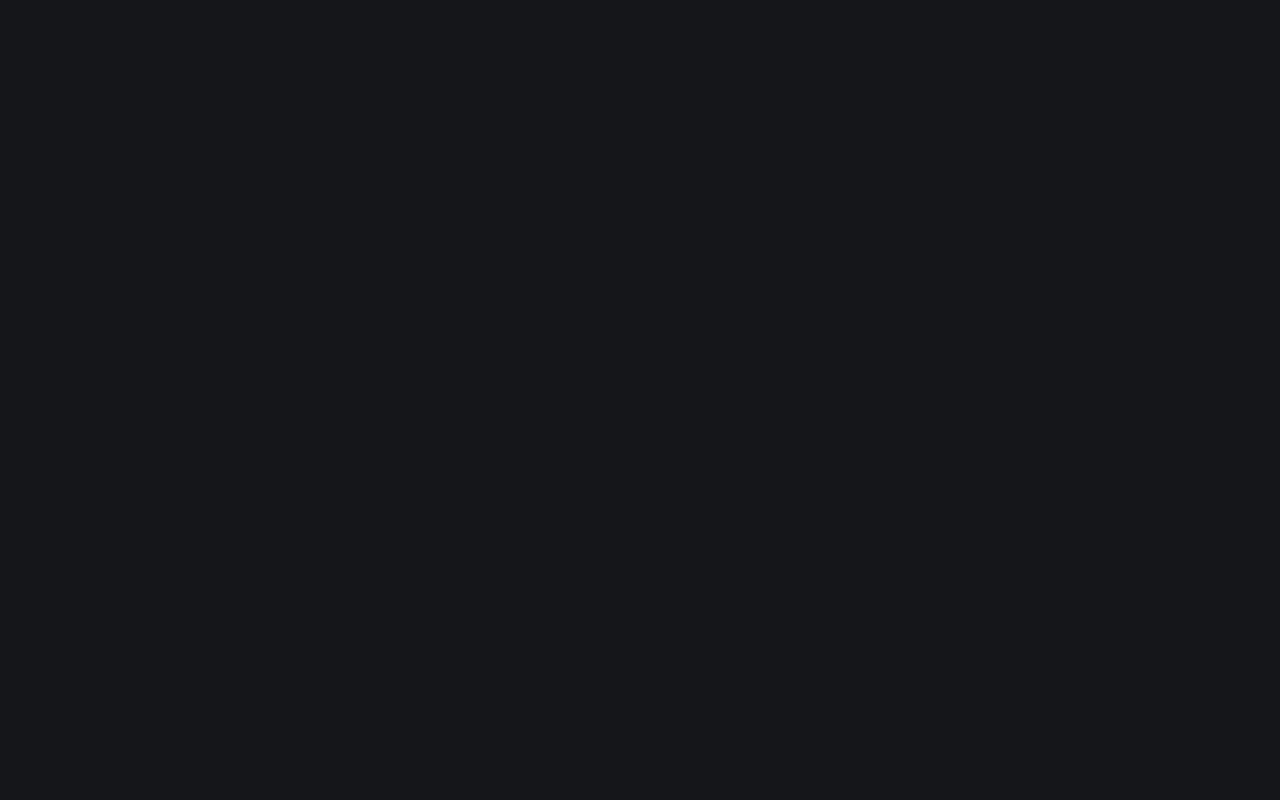
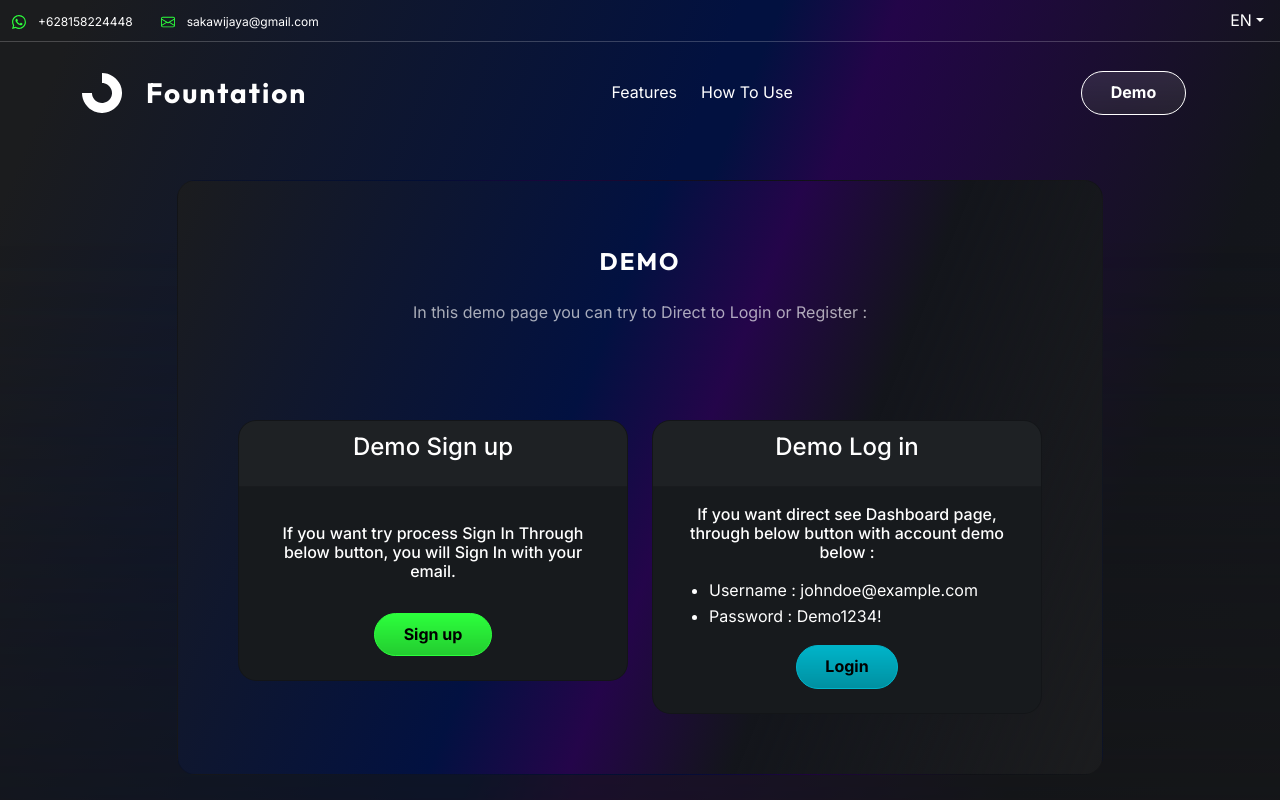
Before and after one commit to saka-web-id/fountationui, a Vue app: page /demo in a window 1280 px wide. Before the commit this address had no page. Shown: the top 800 px of the page. Built offline with nearby package versions, Linux system fonts and the light colour scheme.

Commit message:
Demo Page in Home. 20260202

```diff
--- /dev/null
+++ b/src/features/demo/components/DemoContent.vue
@@ -0,0 +1,54 @@
+<script setup lang="ts">
+import { useI18n } from 'vue-i18n';
+
+const { t } = useI18n();
+</script>
+
+<template>
+  <div class="row">
+    <div class="col col-lg-10 col-xxl-12 mx-auto">
+      <div class="card bg-gradient-dark">
+        <div class="card-body">
+          <div class="p-lg-4 py-3">
+            <div class="text-center mb-5 py-3 py-lg-1">
+              <h3 class="text-uppercase fs-4 fw-bold mb-3 heading">{{ t('app.demo.title') }}</h3>
+              <p class="text-muted">{{ t('app.demo.description') }}</p>
+            </div>
+            <div class="row gy-4 row-cols-1 row-cols-sm-2">
+              <div>
+                <div class="card text-center">
+                  <div class="card-header">
+                    <h4>{{ t('app.demo.signup.title') }}</h4>
+                  </div>
+                  <div class="card-body">
+                    <h6 class="text-muted card-subtitle mb-2"><br><span style="color: rgb(255, 255, 255);">{{ t('app.demo.signup.description') }}</span><br><br></h6>
+                    <a class="card-link btn btn-primary" href="/registration">{{ t('button.signup') }}</a>
+                  </div>
+                </div>
+              </div>
+              <div>
+                <div class="card text-center">
+                  <div class="card-header">
+                    <h4>{{ t('app.demo.login.title') }}</h4>
+                  </div>
+                  <div class="card-body">
+                    <h6 class="text-muted card-subtitle mb-2"><span style="color: rgb(255, 255, 255);">{{ t('app.demo.login.description') }}</span></h6>
+                    <p class="card-text"></p>
+                    <ul>
+                      <li class="text-start">{{ t('textField.username') }} : johndoe@example.com</li>
+                      <li class="text-start">{{ t('textField.password') }} : Demo1234!</li>
+                    </ul>
+                    <a class="card-link btn btn-info" href="http://www.myproject.local:8080/api/v0/user/login">{{ t('button.login') }}</a>
+                  </div>
+                </div>
+              </div>
+            </div>
+          </div>
+        </div>
+      </div>
+    </div>
+  </div>
+</template>
+
+<style scoped>
+</style>
--- a/src/layouts/footer/FooterMain.vue
+++ b/src/layouts/footer/FooterMain.vue
@@ -33,6 +33,7 @@ const { t } = useI18n();
           <li class="nav-item"><a class="nav-link fw-bold link-light" href="/howto.html">How to</a></li>-->
           <li class="nav-item"><router-link id="idfooterhome" to="/" class="nav-link fw-bold link-light">{{ t('app.features.title') }}</router-link></li>
           <li class="nav-item"><router-link id="idfooterhowtouse" to="/howtouse" class="nav-link fw-bold link-light">{{ t('app.howToUse.title') }}</router-link></li>
+          <li class="nav-item"><router-link id="idfooterdemo" to="/demo" class="nav-link fw-bold link-light">{{ t('app.demo.title') }}</router-link></li>
         </ul>
         <p class="text-muted mb-2">{{ t('app.copyright.title') }} © {{ t('app.brand.title') }}</p>
       </div>
--- a/src/layouts/headers/HeaderMain.vue
+++ b/src/layouts/headers/HeaderMain.vue
@@ -46,8 +46,8 @@ const { t } = useI18n();
             <li class="nav-item"><router-link to="/howtouse" class="nav-link" >{{ t('app.howToUse.title') }}</router-link></li>
           </ul>
             <!--<router-link to="/login" tag="button" class="btn bg-white bg-opacity-10 bg-gradient me-2">{{ t('button.login') }}</router-link>-->
-            <a href="http://www.myproject.local:8080/api/v0/user/login" tag="button" class="btn bg-white bg-opacity-10 bg-gradient me-2">{{ t('button.login') }}</a>
-            <router-link to="/registration" tag="button" class="btn bg-white bg-opacity-10 bg-gradient me-2">{{ t('button.signup') }}</router-link>
+<!--            <a href="http://www.myproject.local:8080/api/v0/user/login" tag="button" class="btn bg-white bg-opacity-10 bg-gradient me-2">{{ t('button.login') }}</a>-->
+            <router-link to="/demo" tag="button" class="btn bg-white bg-opacity-10 bg-gradient me-2">{{ t('app.demo.title') }}</router-link>
         </div>
       </div>
     </nav>
--- a/src/locales/en.json
+++ b/src/locales/en.json
@@ -21,6 +21,12 @@
       "install": {"title":  "Installation", "description": "How to Install on premise server"},
       "tutorial": {"title":  "Usage Tutorial", "description": "How to use Fountation tutorial"},
       "frameworkInformation": {"title":  "Framework Information", "description": "Fountation Framework information"}
+    },
+    "demo": {
+      "title": "Demo",
+      "description": "In this demo page you can try to Direct to Login or Register :",
+      "signup": {"title": "Demo Sign up", "description": "If you want try process Sign In Through below button, you will Sign In with your email." },
+      "login": {"title": "Demo Log in", "description": "If you want direct see Dashboard page, through below button with account demo below :" }
     },
     "comingSoon": { "title": "Coming Soon", "description": "Coming soon features available"},
     "copyright":  {"title": "Copyright", "description": "Copyright"},
--- a/src/locales/id.json
+++ b/src/locales/id.json
@@ -21,6 +21,12 @@
       "install": {"title":  "Instalasi", "description": "Cara instal di server lokal / premise"},
       "tutorial": {"title":  "Pemakaian", "description": "Tutorial pemakaian Fountation"},
       "frameworkInformation": {"title":  "Informasi Framework", "description": "Informasi framework dari Fountation"}
+    },
+    "demo": {
+      "title": "Demo",
+      "description": "Pada halaman demo ini, Anda bisa langsung mencoba Login atau Register.",
+      "signup": {"title": "Demo Sign up", "description": "Untuk mencoba proses masuk, klik tombol di bawah. Anda akan masuk menggunakan email Anda." },
+      "login": {"title": "Demo Log in", "description": "Jika Anda ingin langsung melihat halaman Dashboard, gunakan tombol di bawah dengan akun demo yang tersedia." }
     },
     "comingSoon": { "title": "Segera Hadir", "description": "Deskripsi fitur yang akan segera hadir" },
     "copyright":  {"title": "Hak Cipta", "description": "Hak Cipta"},
--- a/src/router/index.ts
+++ b/src/router/index.ts
@@ -25,6 +25,11 @@ const routes: RouteRecordRaw[] = [
         path: '/login',
         name: 'login',
         component: () => import("../views/login/LoginHomeView.vue"),
+    },
+    {
+        path: '/demo',
+        name: 'demo',
+        component: () => import("~/views/demo/DemoView.vue"),
     },
     {
         path: '/dashboard',
--- a/src/styles/footer.css
+++ b/src/styles/footer.css
@@ -3,7 +3,12 @@
     text-underline-offset: 10px;
 }
 
-#idfooterhowToUse.active {
+#idfooterhowtouse.active {
     text-decoration: underline;
     text-underline-offset: 10px;
 }
+
+#idfooterdemo.active {
+    text-decoration: underline;
+    text-underline-offset: 10px;
+}
--- /dev/null
+++ b/src/views/demo/DemoView.vue
@@ -0,0 +1,19 @@
+<script setup lang="ts">
+import HeaderMain from "../../layouts/headers/HeaderMain.vue";
+import FooterMain from "../../layouts/footer/FooterMain.vue";
+import DemoContent from "../../features/demo/components/DemoContent.vue";
+</script>
+
+<template>
+  <HeaderMain />
+  <section class="py-4">
+    <div class="container">
+      <DemoContent />
+      <FooterMain />
+    </div>
+  </section>
+</template>
+
+<style scoped>
+
+</style>
```
